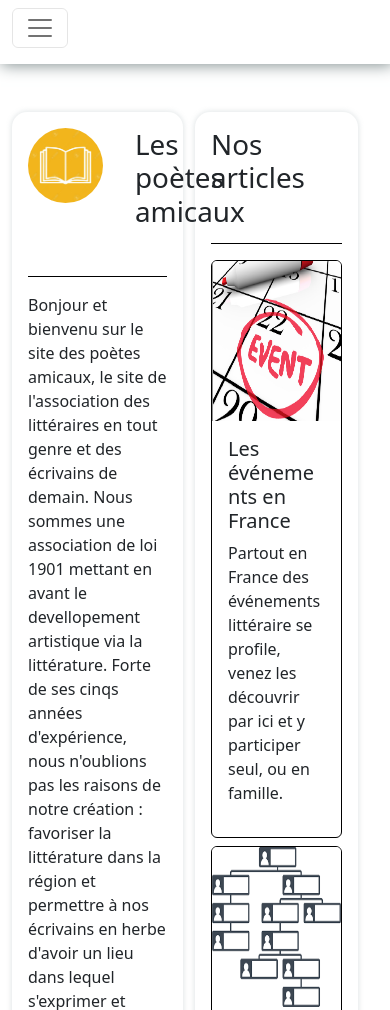
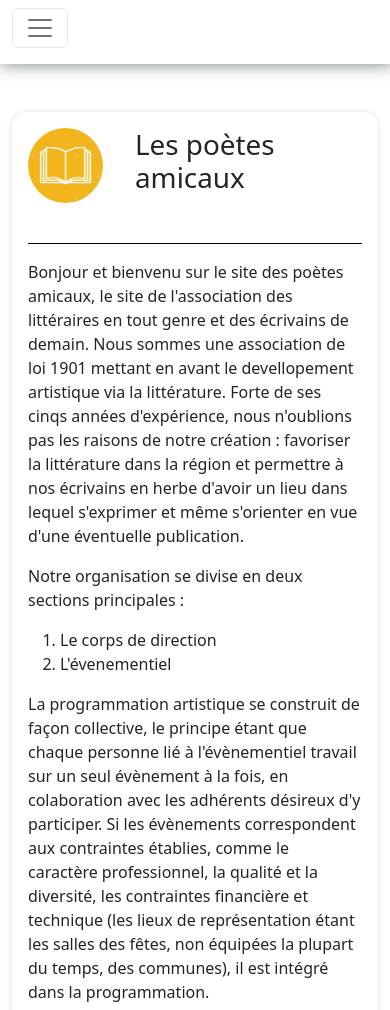
Before and after one commit to ThomasZadikian/poetes-amicaux, a plain HTML site: page index.html in a window 390 px wide. Shown: the top 1010 px of the page. Drawn offline with Linux system fonts and the light colour scheme.

Commit message:
correction for responsive design

```diff
--- a/index.html
+++ b/index.html
@@ -59,7 +59,7 @@
 <body>
     <main class="container-fluid mt-5">
         <div class="row">
-            <section class="col-6 col-sm-12 mb-2 fadeIn">
+            <section class="col-12 col-sm-6 mb-2 me-3 fadeIn">
 
                 <article class="article">
                     <div class="articleTitle">
@@ -116,7 +116,7 @@
             </section>
             </section>
 
-            <section class="col-5 col-sm-12 article">
+            <section class="col-12 col-sm-5 ms-3 article">
                 <div class='articleTitle'>
                     <h1 class="mb-5 fadeIn">Nos articles</h1>
                 </div>
```
